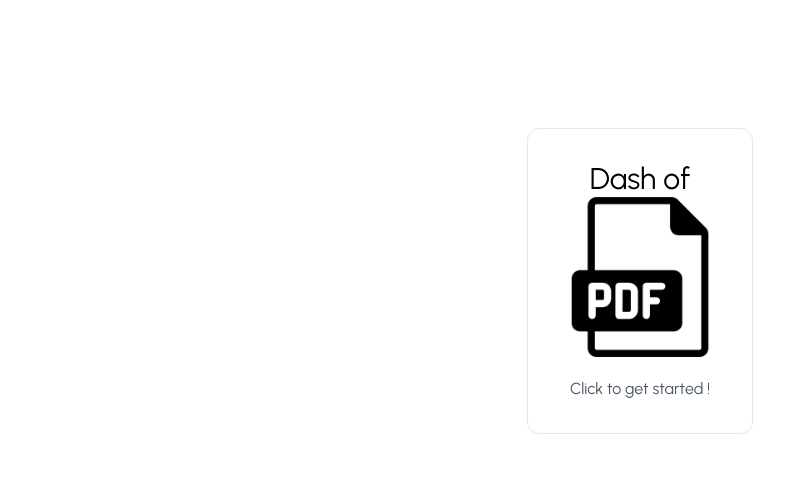
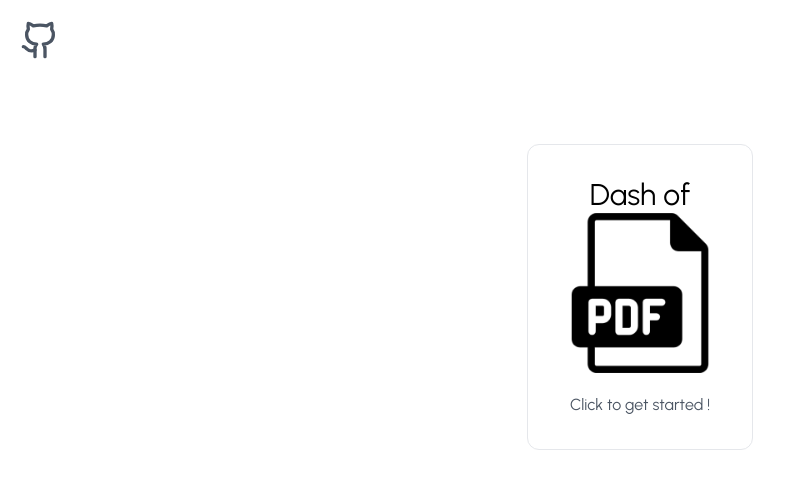
Before and after one commit to Heel2Toe/dash-of-pdf, a Next.js app: page / in a window 1280 px wide. Shown: the top 488 px of the page, without its empty margins (0-794 px from the left). Built offline with nearby package versions, Linux system fonts and the light colour scheme; no server answers.

Commit message:
added github link in login page

```diff
--- a/components/login.tsx
+++ b/components/login.tsx
@@ -4,8 +4,8 @@ import { loginUser } from "@/actions/loginUser";
 import { useRouter } from "next/navigation";
 import toast from "react-hot-toast";
 import { useEffect, useState } from "react";
-import Button from "./ui/button";
 import classNames from "classnames";
+import { Github } from "lucide-react";
 
 const Login = () => {
   const { updateUser, email } = useUser();
@@ -24,9 +24,8 @@ const Login = () => {
     } catch (err) {
       toast.error("Something went wrong");
       console.log(err);
-    }
-    finally{
-      setLoading(false)
+    } finally {
+      setLoading(false);
     }
   };
 
@@ -38,12 +37,20 @@ const Login = () => {
   }, []);
 
   return (
-    <div className="h-full flex flex-col space-y-4 p-32 items-center">
+    <div className="relative h-full flex flex-col space-y-4 p-32 items-center">
+      <Github
+       onClick={()=>router.push('https://github.com/Heel2Toe/dash-of-pdf')}
+       className="absolute flex space-x-3 top-5 left-5 h-10 w-10 hover:-translate-y-2 text-gray-600
+                  cursor-pointer transition duration-500" />
 
-      <div onClick={logIn} className={classNames(`border rounded-xl flex flex-col space-y-5 items-center justify-center p-8
+      <div
+        onClick={logIn}
+        className={classNames(
+          `border rounded-xl flex flex-col space-y-5 items-center justify-center p-8
         cursor-pointer hover:-translate-y-3 hover:border-red-500 transition duration-500`,
-         success ? 'bg-green-400' : loading && 'bg-orange-400'
-        )}>
+          success ? "bg-green-400" : loading && "bg-orange-400"
+        )}
+      >
         <div className="flex flex-col items-center justify-center">
           <h1 className=" text-3xl">Dash of</h1>
           <img src="./images/pdfLogo.png" alt="" className="h-40 w-40" />
```
